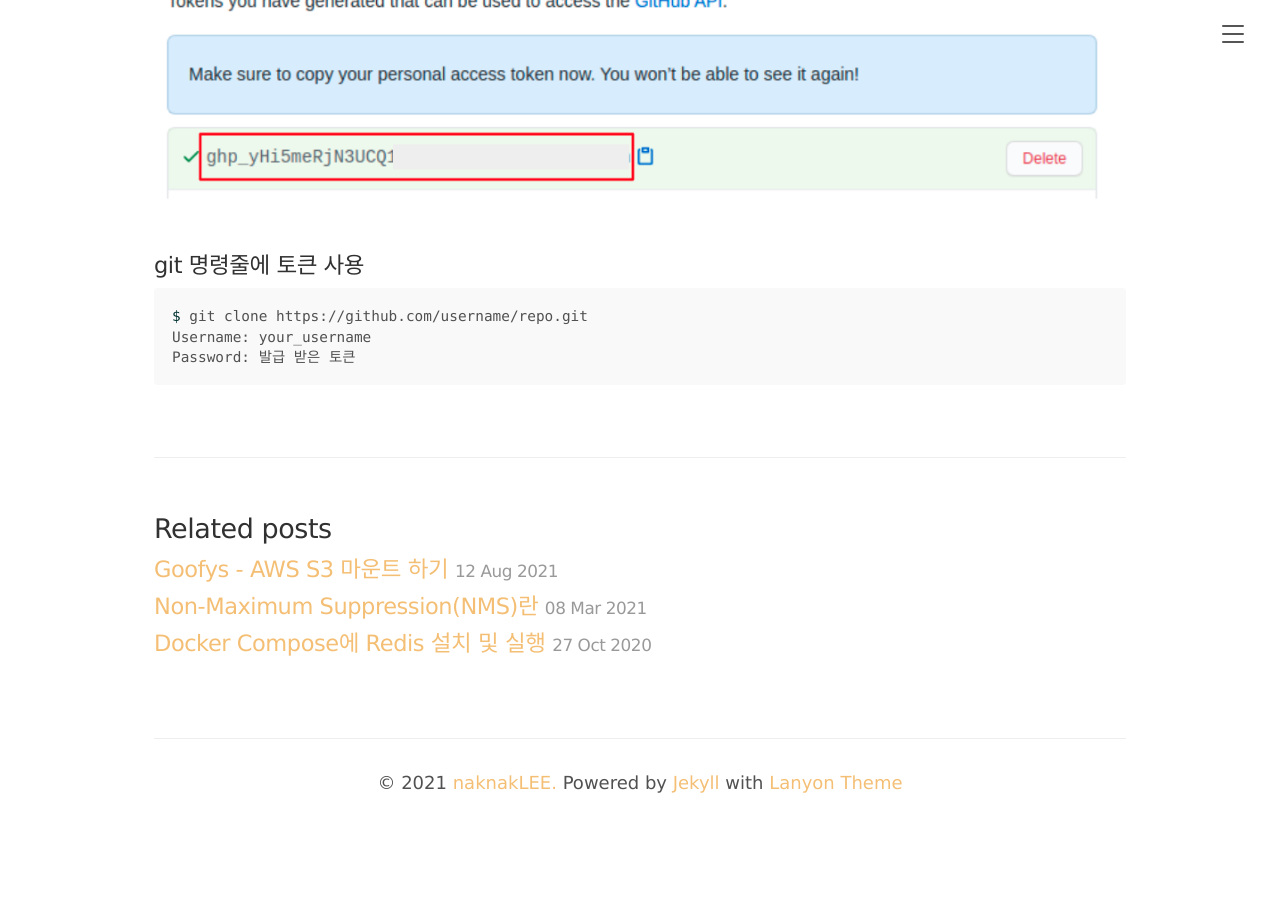
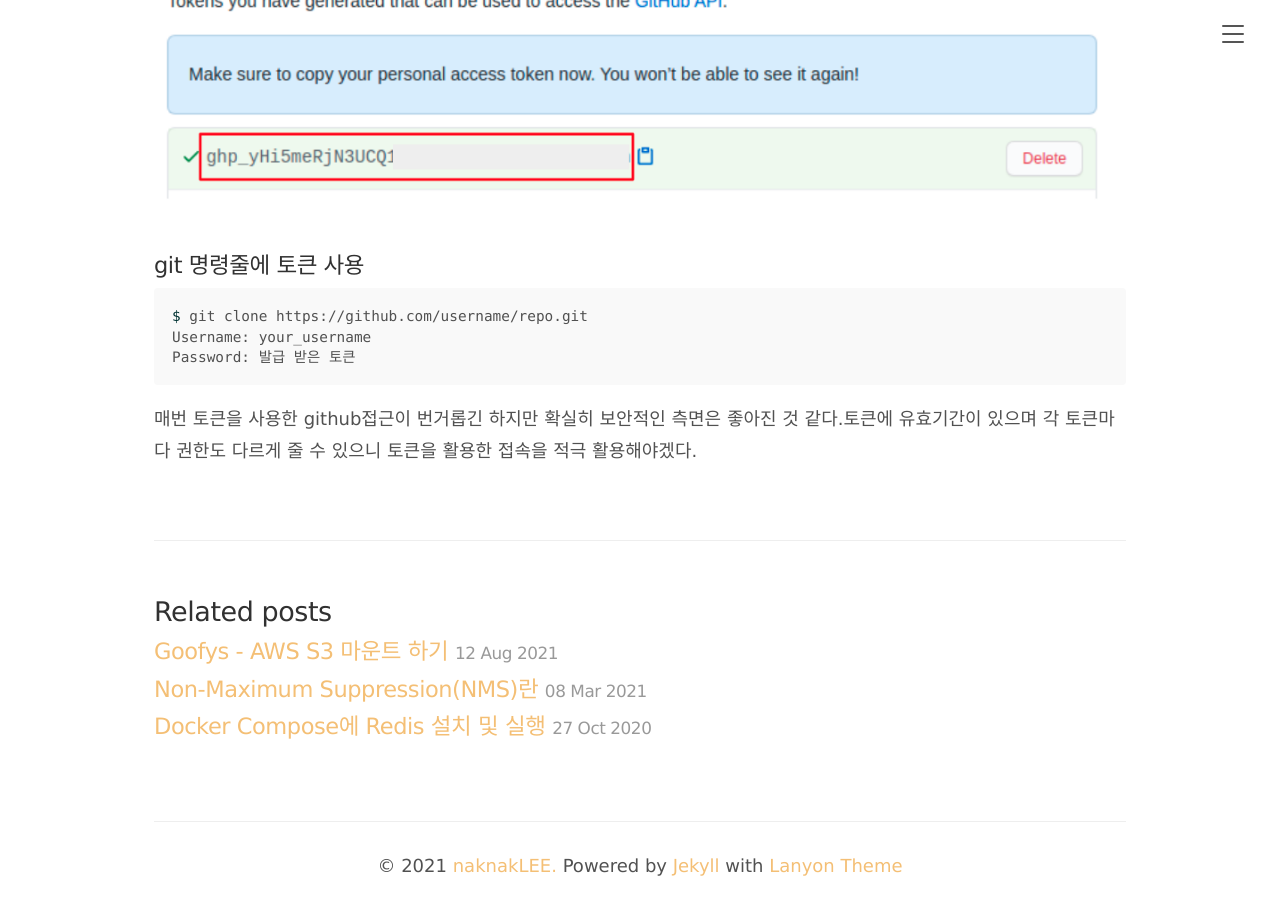
Before and after one commit to naknakLEE/naknakLEE.github.io, a Jekyll site: the page built from _posts/2021-08-15-github-personal-access-token.md, in a window 1280 px wide and 900 px high, scrolled down 3917 px. Built offline with Jekyll 4.4.1, drawn with Linux system fonts in a browser that asks for light colours; comment, search, counter and statistics services are not loaded; before the commit the page ends 4734 px from its top, so only the background shows below that.

Commit message:
Fix: 포스팅 수정

````diff
--- a/_posts/2021-08-15-github-personal-access-token.md
+++ b/_posts/2021-08-15-github-personal-access-token.md
@@ -63,3 +63,5 @@ $ git clone https://github.com/username/repo.git
 Username: your_username
 Password: 발급 받은 토큰
 ```
+
+매번 토큰을 사용한 github접근이 번거롭긴 하지만 확실히 보안적인 측면은 좋아진 것 같다.토큰에 유효기간이 있으며 각 토큰마다 권한도 다르게 줄 수 있으니 토큰을 활용한 접속을 적극 활용해야겠다.
````
